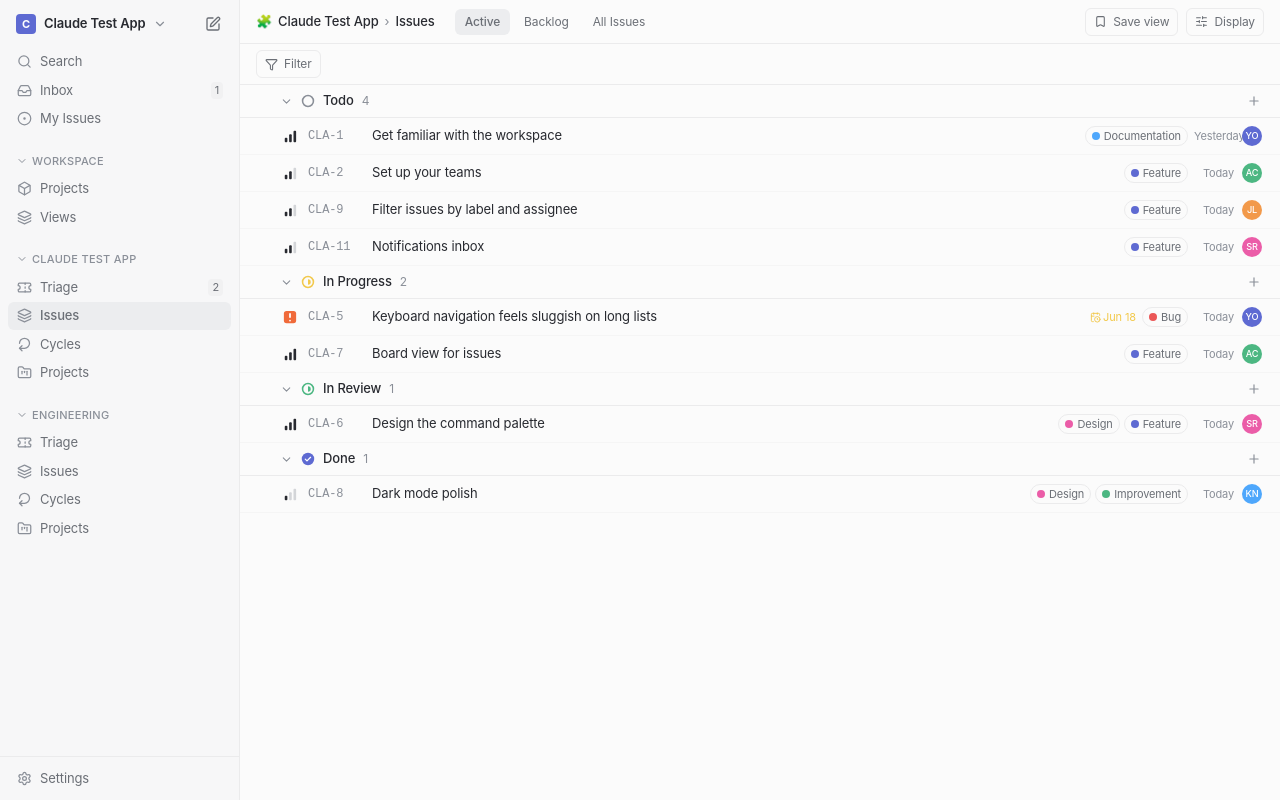
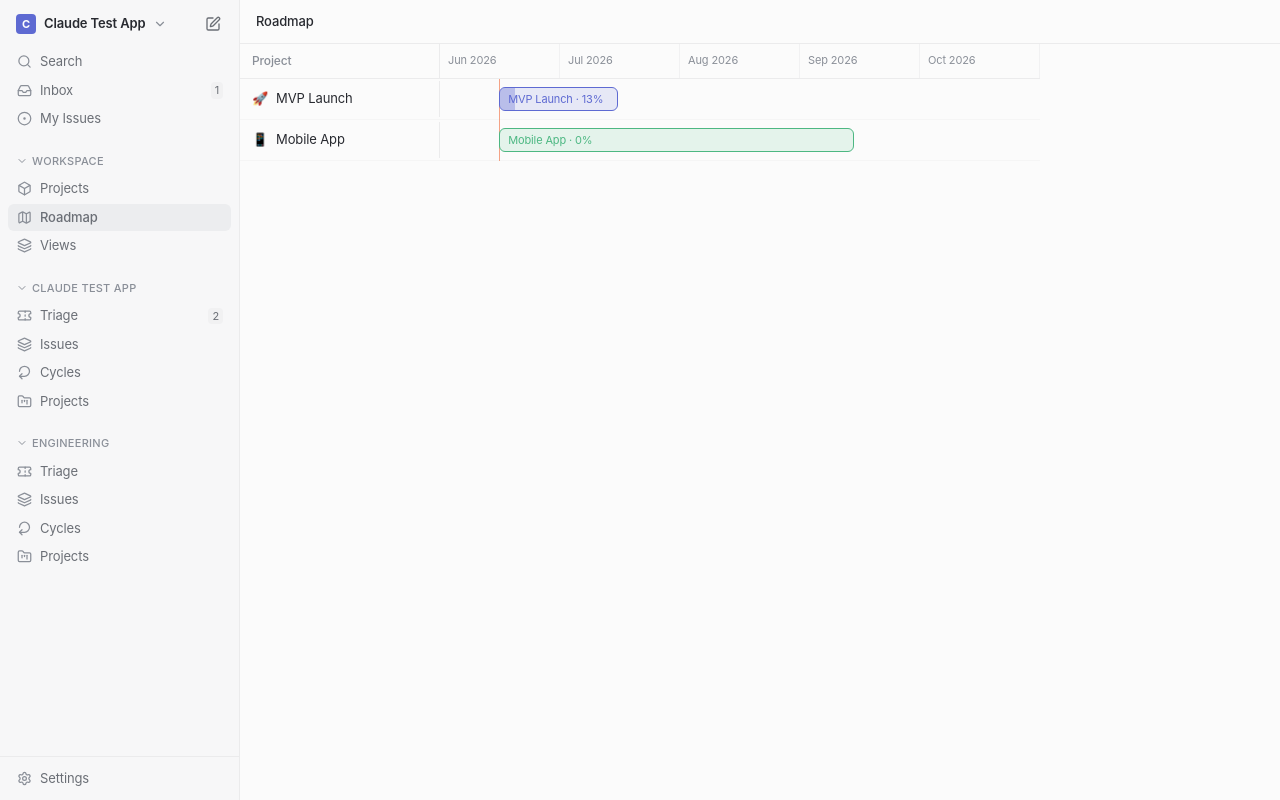
Before and after one commit to doanhnd9989/Flint, a React (Vite) app: page /roadmap in a window 1280 px wide. Before the commit this address led to /team/CLA/active. Built offline with nearby package versions, Linux system fonts and the light colour scheme.

Commit message:
Loop #22: roadmap / timeline view
Projects as horizontal bars on a month axis sized by start->target dates, with
per-project color, progress fill and a today marker; sidebar + command menu +
G R chord.

Co-Authored-By: Claude Opus 4.8 <noreply@anthropic.com>

```diff
--- a/src/App.tsx
+++ b/src/App.tsx
@@ -25,6 +25,7 @@ import { MyIssues } from '@/views/MyIssues'
 import { Inbox } from '@/views/Inbox'
 import { ProjectsView } from '@/views/ProjectsView'
 import { ProjectDetail } from '@/views/ProjectDetail'
+import { RoadmapView } from '@/views/RoadmapView'
 import { SettingsView } from '@/views/SettingsView'
 import { ViewsView } from '@/views/ViewsView'
 import { SavedViewScreen } from '@/views/SavedViewScreen'
@@ -70,6 +71,7 @@ export default function App() {
           <Route path="/my-issues" element={<MyIssues />} />
           <Route path="/projects" element={<ProjectsView />} />
           <Route path="/project/:id" element={<ProjectDetail />} />
+          <Route path="/roadmap" element={<RoadmapView />} />
           <Route path="/views" element={<ViewsView />} />
           <Route path="/view/:id" element={<SavedViewScreen />} />
           <Route path="/team/:teamKey/active" element={<IssuesView />} />
--- a/src/components/CommandMenu.tsx
+++ b/src/components/CommandMenu.tsx
@@ -12,6 +12,7 @@ import {
   Sun,
   Monitor,
   Keyboard,
+  Map,
 } from 'lucide-react'
 import { useStore } from '@/lib/store'
 import { StatusIcon } from './StatusIcon'
@@ -86,6 +87,13 @@ export function CommandMenu() {
         icon: <Box size={15} />,
         keywords: 'projects',
         run: () => navigate('/projects'),
+      },
+      {
+        id: 'go-roadmap',
+        label: 'Go to Roadmap',
+        icon: <Map size={15} />,
+        keywords: 'roadmap timeline',
+        run: () => navigate('/roadmap'),
       },
       {
         id: 'go-settings',
--- a/src/components/Sidebar.tsx
+++ b/src/components/Sidebar.tsx
@@ -12,6 +12,7 @@ import {
   Layers3,
   IterationCw,
   Ticket,
+  Map as MapIcon,
 } from 'lucide-react'
 import { useState, type ReactNode } from 'react'
 import { useStoreShallow } from '@/lib/store'
@@ -138,6 +139,7 @@ export function Sidebar() {
 
         <Section title="Workspace">
           <Item to="/projects" icon={<Box size={15} />} label="Projects" />
+          <Item to="/roadmap" icon={<MapIcon size={15} />} label="Roadmap" />
           <Item to="/views" icon={<LayersIcon size={15} />} label="Views" />
         </Section>
 
--- a/src/lib/useShortcuts.ts
+++ b/src/lib/useShortcuts.ts
@@ -42,6 +42,7 @@ export function useShortcuts() {
           i: '/inbox',
           m: '/my-issues',
           p: '/projects',
+          r: '/roadmap',
           v: '/views',
           s: '/search',
           t: `/team/${teamKey}/triage`,
--- /dev/null
+++ b/src/views/RoadmapView.tsx
@@ -0,0 +1,128 @@
+import { useMemo } from 'react'
+import { useNavigate } from 'react-router-dom'
+import {
+  addMonths,
+  differenceInCalendarDays,
+  eachMonthOfInterval,
+  endOfMonth,
+  format,
+  startOfMonth,
+} from 'date-fns'
+import { useStore } from '@/lib/store'
+import { ViewHeader } from '@/components/ViewHeader'
+import { projectProgress } from '@/lib/selectors'
+
+const MONTH_W = 120
+const NAME_W = 200
+
+export function RoadmapView() {
+  const navigate = useNavigate()
+  const data = useStore()
+
+  const { months, rangeStart, totalDays, totalWidth, projects } = useMemo(() => {
+    const projects = [...data.projects].sort((a, b) => a.sortOrder - b.sortOrder)
+    const now = new Date()
+    const starts = projects.map((p) => new Date(p.startDate ?? p.createdAt).getTime())
+    const targets = projects.map((p) =>
+      new Date(p.targetDate ?? addMonths(new Date(p.startDate ?? p.createdAt), 1)).getTime(),
+    )
+    const minStart = starts.length ? Math.min(...starts, now.getTime()) : now.getTime()
+    const maxTarget = targets.length
+      ? Math.max(...targets, addMonths(now, 4).getTime())
+      : addMonths(now, 4).getTime()
+    const rangeStart = startOfMonth(new Date(minStart))
+    const rangeEnd = endOfMonth(new Date(maxTarget))
+    const months = eachMonthOfInterval({ start: rangeStart, end: rangeEnd })
+    const totalDays = Math.max(1, differenceInCalendarDays(rangeEnd, rangeStart))
+    const totalWidth = months.length * MONTH_W
+    return { months, rangeStart, totalDays, totalWidth, projects }
+  }, [data.projects])
+
+  const pxPerDay = totalWidth / totalDays
+  const dayOffset = (d: Date) => differenceInCalendarDays(d, rangeStart) * pxPerDay
+  const todayLeft = dayOffset(new Date())
+
+  return (
+    <div className="flex h-full flex-col">
+      <ViewHeader title="Roadmap" />
+      <div className="flex-1 overflow-auto">
+        <div style={{ width: NAME_W + totalWidth }}>
+          {/* Month header */}
+          <div className="sticky top-0 z-10 flex border-b border-border bg-bg-secondary/95 backdrop-blur">
+            <div
+              className="shrink-0 border-r border-border px-3 py-2 text-[12px] font-medium text-faint"
+              style={{ width: NAME_W }}
+            >
+              Project
+            </div>
+            <div className="relative flex">
+              {months.map((m) => (
+                <div
+                  key={m.toISOString()}
+                  className="shrink-0 border-r border-border/60 px-2 py-2 text-[11px] text-faint"
+                  style={{ width: MONTH_W }}
+                >
+                  {format(m, 'MMM yyyy')}
+                </div>
+              ))}
+            </div>
+          </div>
+
+          {/* Rows */}
+          <div className="relative">
+            {/* Today line */}
+            {todayLeft >= 0 && todayLeft <= totalWidth && (
+              <div
+                className="pointer-events-none absolute top-0 bottom-0 z-0 w-px bg-[var(--priority-urgent)]/60"
+                style={{ left: NAME_W + todayLeft }}
+              />
+            )}
+            {projects.map((p) => {
+              const start = new Date(p.startDate ?? p.createdAt)
+              const target = new Date(
+                p.targetDate ?? addMonths(start, 1),
+              )
+              const left = Math.max(0, dayOffset(start))
+              const width = Math.max(56, dayOffset(target) - dayOffset(start))
+              const prog = projectProgress(p.id, data.issues, data)
+              return (
+                <div key={p.id} className="flex items-center border-b border-border/40 hover:bg-bg-hover">
+                  <button
+                    onClick={() => navigate(`/project/${p.id}`)}
+                    className="flex shrink-0 items-center gap-2 border-r border-border px-3 py-2 text-left"
+                    style={{ width: NAME_W }}
+                  >
+                    <span>{p.icon}</span>
+                    <span className="truncate text-[13px] text-fg">{p.name}</span>
+                  </button>
+                  <div className="relative h-10 flex-1" style={{ minWidth: totalWidth }}>
+                    <button
+                      onClick={() => navigate(`/project/${p.id}`)}
+                      className="absolute top-1/2 -translate-y-1/2 overflow-hidden rounded-md border text-left"
+                      style={{
+                        left,
+                        width,
+                        height: 24,
+                        borderColor: p.color,
+                        background: `${p.color}22`,
+                      }}
+                      title={`${p.name} · ${prog.percent}%`}
+                    >
+                      <div
+                        className="absolute inset-y-0 left-0"
+                        style={{ width: `${prog.percent}%`, background: `${p.color}55` }}
+                      />
+                      <span className="relative truncate px-2 text-[11px]" style={{ color: p.color }}>
+                        {p.name} · {prog.percent}%
+                      </span>
+                    </button>
+                  </div>
+                </div>
+              )
+            })}
+          </div>
+        </div>
+      </div>
+    </div>
+  )
+}
```
Also changed, not shown: 2 other files (tests, documents, lock files or other folders).
